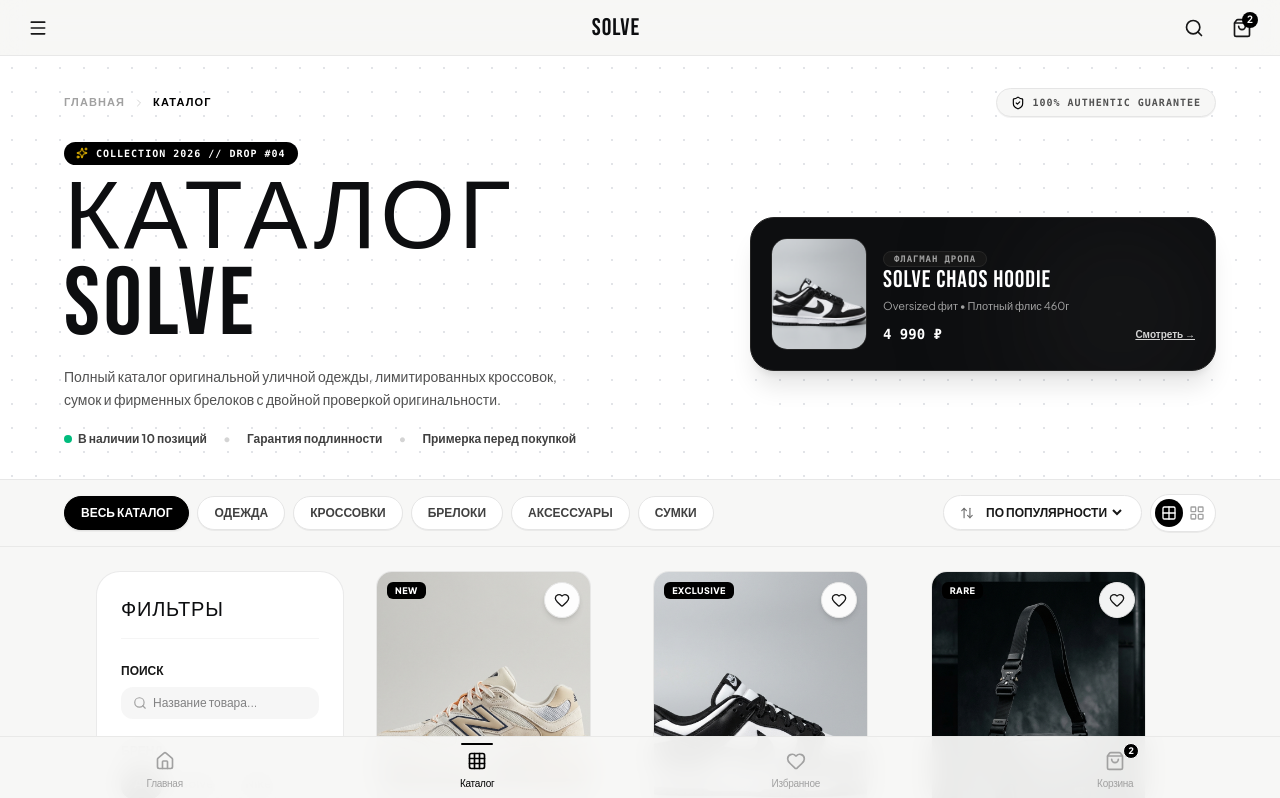
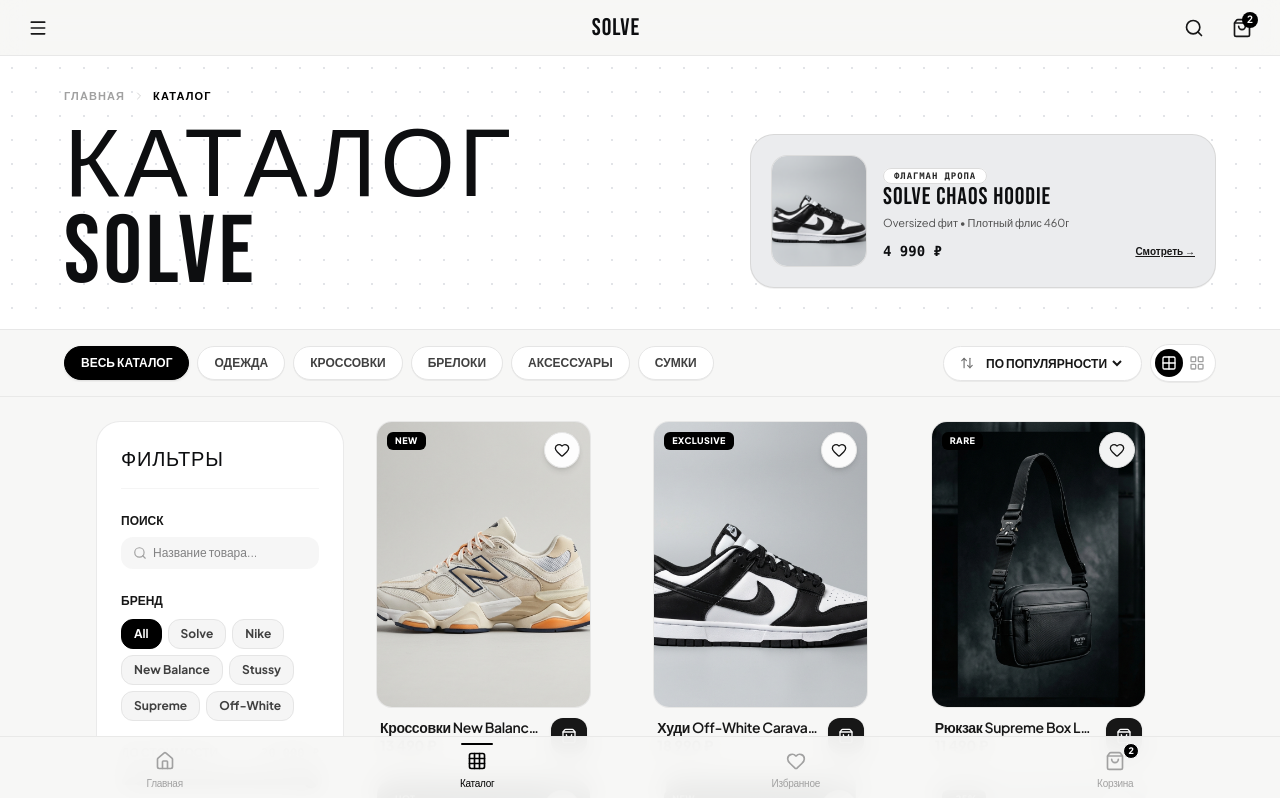
Before and after one commit to Farido01/SOLVE, a Next.js app: page /catalog in a window 1280 px wide. Shown: the top 798 px of the page. Built offline with nearby package versions, Linux system fonts and the light colour scheme.

Commit message:
Simplify top block text to title only and lighten featured drop card background

```diff
--- a/app/catalog/page.tsx
+++ b/app/catalog/page.tsx
@@ -224,60 +224,30 @@
       <Header />
 
       <main className="flex-1 mt-14 pb-28">
-        {/* Rich Multi-Layered Editorial Banner */}
+        {/* Minimalist Editorial Banner */}
         <section className="bg-white border-b border-neutral-200/90 pt-8 pb-8 px-4 md:px-8 relative overflow-hidden bg-[radial-gradient(#e2e4e8_1px,transparent_1px)] [background-size:24px_24px]">
-          <div className="max-w-6xl mx-auto space-y-6 relative z-10">
-            {/* Top Breadcrumb & Metadata Badge */}
-            <div className="flex items-center justify-between">
-              <div className="flex items-center gap-2 text-[11px] font-bold text-neutral-400 uppercase tracking-widest font-sans">
-                <Link href="/" className="hover:text-black transition-colors">Главная</Link>
-                <ChevronRight className="w-3 h-3 text-neutral-300" />
-                <span className="text-black font-extrabold">Каталог</span>
-              </div>
-
-              <div className="hidden sm:flex items-center gap-2 text-[10px] font-extrabold uppercase tracking-widest text-neutral-600 font-mono bg-[#F7F7F6] px-3.5 py-1.5 rounded-full border border-neutral-200 shadow-2xs">
-                <ShieldCheck className="w-3.5 h-3.5 text-black" />
-                <span>100% AUTHENTIC GUARANTEE</span>
-              </div>
+          <div className="max-w-6xl mx-auto space-y-4 relative z-10">
+            {/* Top Breadcrumbs */}
+            <div className="flex items-center gap-2 text-[11px] font-bold text-neutral-400 uppercase tracking-widest font-sans">
+              <Link href="/" className="hover:text-black transition-colors">Главная</Link>
+              <ChevronRight className="w-3 h-3 text-neutral-300" />
+              <span className="text-black font-extrabold">Каталог</span>
             </div>
 
-            {/* Main Header & Highlight Hero Card */}
-            <div className="grid grid-cols-1 lg:grid-cols-12 gap-6 items-center">
-              {/* Left Column: Title & Subtitle */}
-              <div className="lg:col-span-7 space-y-3">
-                <div className="inline-flex items-center gap-2 px-3 py-1 bg-black text-white text-[10px] font-extrabold uppercase tracking-widest rounded-full font-mono">
-                  <Sparkles className="w-3 h-3 text-yellow-400" />
-                  <span>COLLECTION 2026 // DROP #04</span>
-                </div>
-
+            {/* Main Header & Lighter Highlight Card */}
+            <div className="grid grid-cols-1 lg:grid-cols-12 gap-6 items-center pt-1">
+              {/* Left Column: Pure Title Only */}
+              <div className="lg:col-span-7">
                 <h1 className="font-display text-5xl sm:text-6xl md:text-7xl lg:text-8xl text-[#0D0E10] uppercase tracking-[0.05em] leading-[0.9]">
                   КАТАЛОГ SOLVE
                 </h1>
-
-                <p className="text-xs md:text-sm text-neutral-600 font-normal leading-relaxed font-sans max-w-lg pt-1">
-                  Полный каталог оригинальной уличной одежды, лимитированных кроссовок, сумок и фирменных брелоков с двойной проверкой оригинальности.
-                </p>
-
-                <div className="flex flex-wrap items-center gap-4 pt-2 text-xs font-bold text-neutral-700">
-                  <div className="flex items-center gap-1.5">
-                    <span className="w-2 h-2 rounded-full bg-emerald-500" />
-                    <span>В наличии {filteredProducts.length} позиций</span>
-                  </div>
-                  <span className="text-neutral-300">•</span>
-                  <span>Гарантия подлинности</span>
-                  <span className="text-neutral-300">•</span>
-                  <span>Примерка перед покупкой</span>
-                </div>
               </div>
 
-              {/* Right Column: Featured Drop Hero Highlight Card */}
+              {/* Right Column: Lighter Featured Drop Hero Highlight Card */}
               <div className="lg:col-span-5">
-                <div className="bg-[#0D0E10] text-white p-5 rounded-3xl relative overflow-hidden shadow-xl border border-neutral-800 group hover:border-neutral-700 transition-all">
-                  {/* Subtle Background Lighting */}
-                  <div className="absolute top-0 right-0 w-48 h-48 bg-neutral-800/40 rounded-full blur-3xl pointer-events-none" />
-
+                <div className="bg-[#EBECEE] text-neutral-900 p-5 rounded-3xl relative overflow-hidden border border-neutral-300/80 shadow-2xs group hover:border-neutral-400 transition-all">
                   <div className="relative z-10 flex items-center gap-4">
-                    <div className="w-20 h-24 sm:w-24 sm:h-28 rounded-2xl overflow-hidden bg-neutral-900 border border-neutral-800 shrink-0">
+                    <div className="w-20 h-24 sm:w-24 sm:h-28 rounded-2xl overflow-hidden bg-white border border-neutral-300/80 shrink-0">
                       <img
                         src="/images/cat-clothing.png"
                         alt="Featured Drop"
@@ -286,18 +256,18 @@
                     </div>
 
                     <div className="space-y-1.5 flex-1">
-                      <span className="text-[9px] font-extrabold uppercase tracking-widest text-neutral-400 font-mono bg-neutral-900 px-2.5 py-0.5 rounded-full border border-neutral-800">
+                      <span className="text-[9px] font-extrabold uppercase tracking-widest text-neutral-800 font-mono bg-white px-2.5 py-0.5 rounded-full border border-neutral-300/80">
                         ФЛАГМАН ДРОПА
                       </span>
-                      <h4 className="font-display text-xl sm:text-2xl text-white tracking-wider uppercase leading-none">
+                      <h4 className="font-display text-xl sm:text-2xl text-[#0D0E10] tracking-wider uppercase leading-none">
                         SOLVE CHAOS HOODIE
                       </h4>
-                      <p className="text-[11px] text-neutral-400 font-sans line-clamp-1">
+                      <p className="text-[11px] text-neutral-600 font-sans line-clamp-1">
                         Oversized фит • Плотный флис 460г
                       </p>
                       <div className="flex items-center justify-between pt-1">
-                        <span className="text-sm font-extrabold text-white font-mono">4 990 ₽</span>
-                        <span className="text-[10px] font-bold text-neutral-300 underline group-hover:text-white transition-colors">
+                        <span className="text-sm font-extrabold text-[#0D0E10] font-mono">4 990 ₽</span>
+                        <span className="text-[10px] font-bold text-neutral-900 underline group-hover:text-black transition-colors">
                           Смотреть →
                         </span>
                       </div>
```
